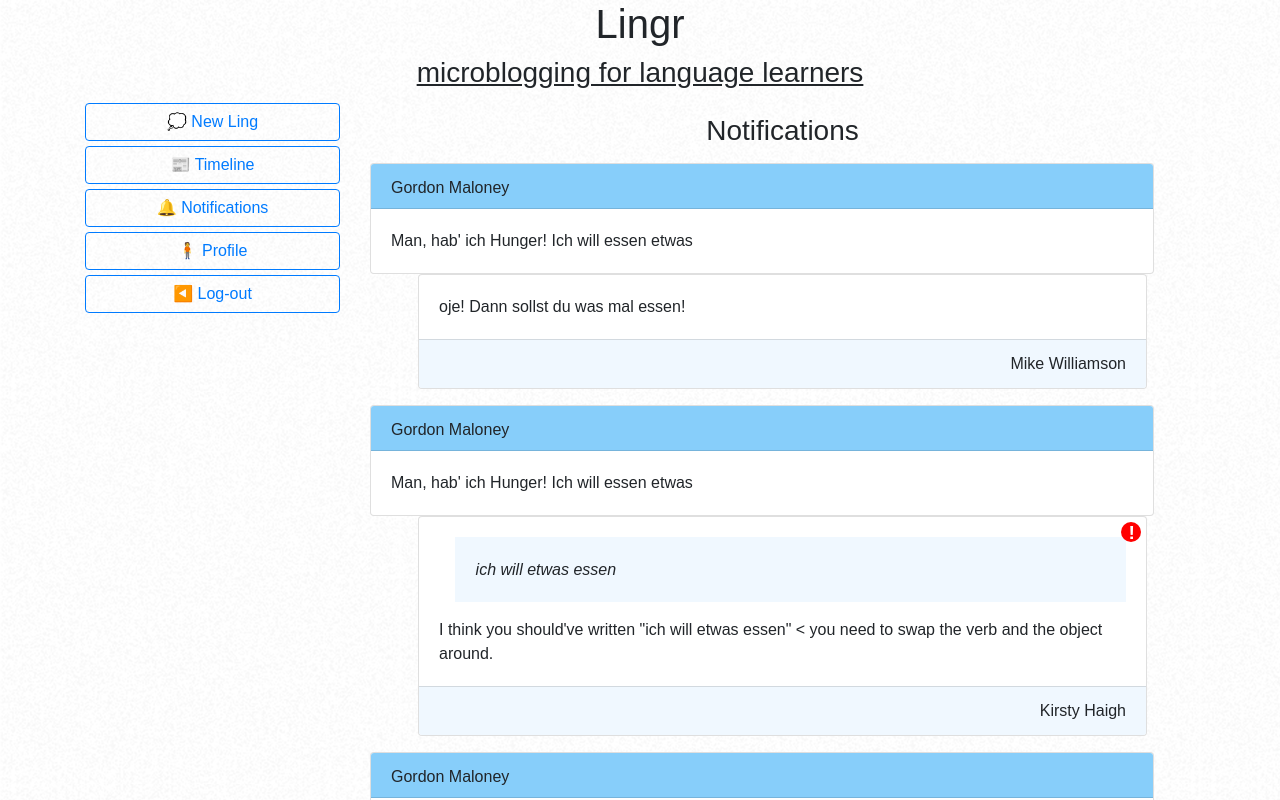
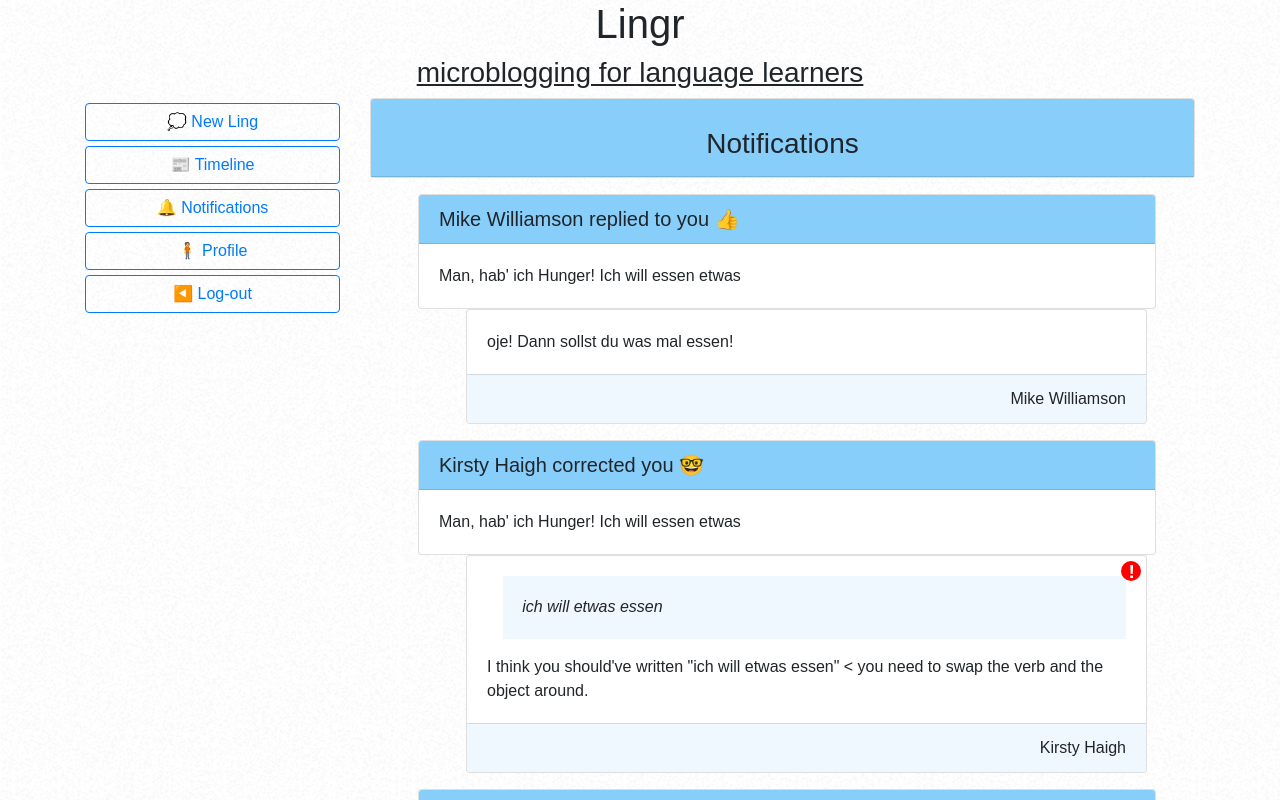
Before and after one commit to gordonmaloney/Lingr, a React (Create React App) app: page /notifications in a window 1280 px wide. Shown: the top 800 px of the page. Built offline with nearby package versions, Linux system fonts and the light colour scheme.

Commit message:
notification ux fixed

```diff
--- a/src/components/NotificationsComponent.js
+++ b/src/components/NotificationsComponent.js
@@ -14,23 +14,24 @@ class Notifications extends Component {
   }
 
   NotificationsList() {
-    console.log(this.props.lings.lings);
     return this.props.lings.replies.map((reply) => {
       return this.props.lings.lings
         .filter((ling) => ling.userName === "Gordon Maloney")
         .map((ling) => {
           if (ling.id === reply.parentId) {
-            console.log(reply);
 
             if (reply.replyType === "correction") {
               return (
                 <Link to={`/reply/${ling.id}`} className="reply-no-link">
                   <div key={reply.replyId}>
                     <Card className="reply-ling ml-0">
-                        <CardHeader className="pb-2">{ling.userName}</CardHeader>
+                      <CardHeader className="pb-1">
+                        <h5>{reply.replyAuthor} corrected you 🤓</h5>
+                      </CardHeader>
                       <CardBody>{ling.lingBody}</CardBody>
-                      </Card>
-                      <Card className="ml-5 mr-5 mb-3"><CardBody>
+                    </Card>
+                    <Card className="ml-5 mr-5 mb-3">
+                      <CardBody>
                         <div className={reply.replyType} />
                         <p className="ml-3 mb-3 correction-body">
                           <i>{reply.correctionBody}</i>
@@ -40,7 +41,7 @@ class Notifications extends Component {
                       <CardFooter className="text-right replySignOff">
                         {reply.replyAuthor}
                       </CardFooter>
-                      </Card>
+                    </Card>
                   </div>
                 </Link>
               );
@@ -48,17 +49,18 @@ class Notifications extends Component {
               return (
                 <Link to={`/reply/${ling.id}`} className="reply-no-link">
                   <div key={reply.replyId}>
-                  <Card className="reply-ling ml-0">
-                        <CardHeader className="pb-2">{ling.userName}</CardHeader>
+                    <Card className="reply-ling ml-0">
+                      <CardHeader className="pb-1">
+                        <h5>{reply.replyAuthor} replied to you 👍</h5>
+                      </CardHeader>
                       <CardBody>{ling.lingBody}</CardBody>
-                      </Card>
-                      <Card className="ml-5 mr-5 mb-3"><CardBody>
-                        {reply.replyBody}
-                      </CardBody>
+                    </Card>
+                    <Card className="ml-5 mr-5 mb-3">
+                      <CardBody>{reply.replyBody}</CardBody>
                       <CardFooter className="text-right replySignOff">
                         {reply.replyAuthor}
                       </CardFooter>
-                      </Card>
+                    </Card>
                   </div>
                 </Link>
               );
@@ -72,9 +74,15 @@ class Notifications extends Component {
     return (
       <div>
         <center>
+        <Card className="mb-3">
+          <CardHeader>
           <h3 className="my-3">Notifications</h3>
+          </CardHeader>
+          </Card>
         </center>
+        <div className="ml-5 mr-0">
         {this.NotificationsList()}
+        </div>
       </div>
     );
   }
--- a/src/components/ProfileComponent.js
+++ b/src/components/ProfileComponent.js
@@ -5,6 +5,7 @@ import { Link } from 'react-router-dom';
 function Profile() {
     return (
         <>
+        <h5 className="my-5">This doesn't work yet...</h5>
             <Form>
                 <FormGroup>
                     <Container>
```
